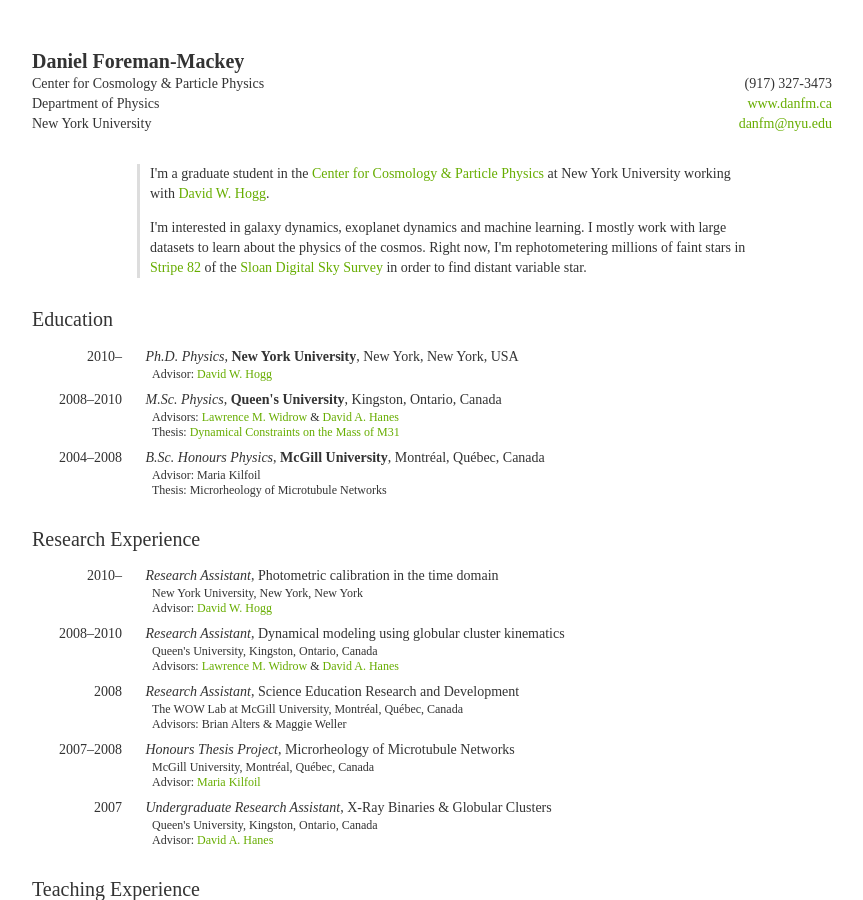
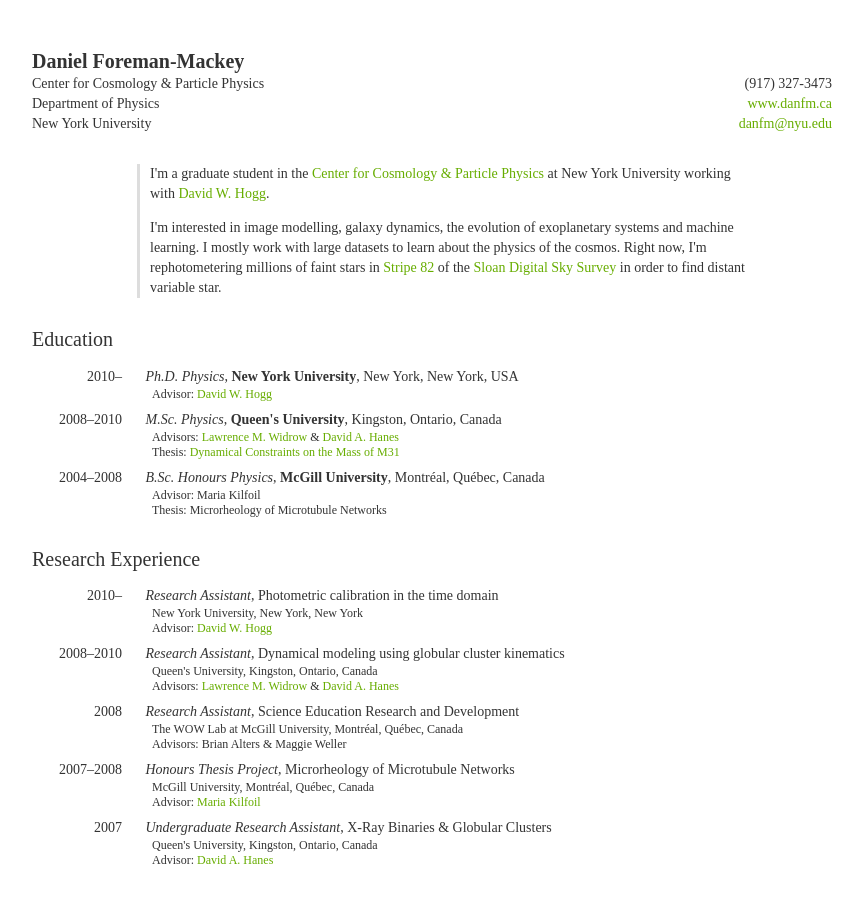
Before and after one commit to dfm/dfm.github.com, a Jekyll site: the page cv/index.html, which Jekyll copies as it is, in a window 1280 px wide and 900 px high. Shown: the whole window, without its empty margins (208-1071 px from the left). Built offline with Jekyll 4.4.1, drawn with Linux system fonts in a browser that asks for light colours.

Commit message:
what am I interested in

```diff
--- a/cv/index.html
+++ b/cv/index.html
@@ -42,7 +42,8 @@
                     Physics</a> at New York University working with
                 <a href="http://cosmo.nyu.edu/hogg/">David W. Hogg</a>.</p>
 
-                <p>I'm interested in galaxy dynamics, exoplanet dynamics and machine
+                <p>I'm interested in image modelling, galaxy dynamics, the evolution
+                of exoplanetary systems and machine
                 learning. I mostly work with large datasets to learn about the physics
                 of the cosmos. Right now, I'm rephotometering millions of faint stars
                 in <a href="https://github.com/dfm/Stripe82">Stripe 82</a>
```
